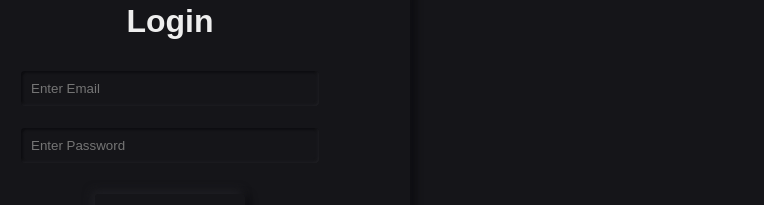
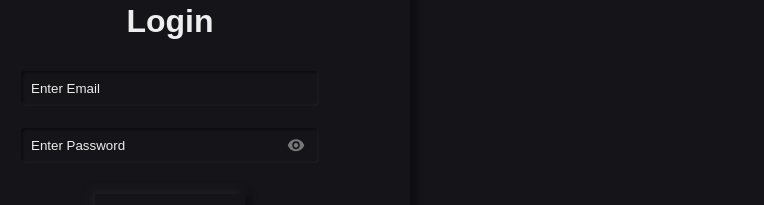
Before and after one commit to N-eeraj/neumorphic-form, a React (Vite) app: page / in a window 1280 px wide. Shown: the part 263-468 px from the top of the page, without its empty margins (470-1234 px from the left). Built offline with nearby package versions, Linux system fonts and the light colour scheme.

Commit message:
Added toggle password input visibility

```diff
--- a/src/components/Input.jsx
+++ b/src/components/Input.jsx
@@ -1,8 +1,29 @@
+import { useState } from 'react'
 import inputStyles from '@styles/input.module.css'
+import openEyeIcon from '@/assets/eye/open.svg'
+import closeEyeIcon from '@/assets/eye/close.svg'
 
 const Input = ({type, placeholder}) => {
+  const [showPassword, setShowPassword] = useState(false)
+  const currentType = (() => {
+    if (!type) return 'text'
+    if (type !== 'password') return type
+    return showPassword ? 'text' : 'password'
+  })()
+  const eyeIcon = showPassword ? closeEyeIcon : openEyeIcon
+  const handlePasswordToggle = () => setShowPassword(prevValue => !prevValue)
+
   return (
-    <input type={type || 'text'} placeholder={placeholder} className={inputStyles.input} />
+    <div className={inputStyles.container}>
+      <input type={currentType} placeholder={placeholder} className={inputStyles.input} />
+      {
+        type === 'password' && (
+          <button className={inputStyles.passwordToggleButton} onClick={handlePasswordToggle}>
+            <img src={eyeIcon} alt="Toggle Password" className={inputStyles.passwordToggleIcon} />
+          </button>
+        )
+      }
+    </div>
   )
 }
 
--- a/src/components/forms/Login.jsx
+++ b/src/components/forms/Login.jsx
@@ -17,7 +17,7 @@ const Login = ({onChangeForm, onSubmit}) => {
       </h3>
 
       <div className={formStyles.inputContainer}>
-        <Input placeholder="Enter Email" />
+        <Input type="email" placeholder="Enter Email" />
         <Input type="password" placeholder="Enter Password" />
       </div>
 
--- a/src/styles/input.module.css
+++ b/src/styles/input.module.css
@@ -1,7 +1,13 @@
+.container {
+    position: relative;
+    width: 300px;
+}
+
 .input {
-    width: 300px;
+    width: 100%;
     padding: 10px;
     background-color: var(--page);
+    color: var(--ink);
     border: 1px solid transparent;
     border-radius: 5px;
     box-shadow: inset -1px -1px 3px var(--shadow-left), inset 1px 1px 3px var(--shadow-right);
@@ -12,3 +18,24 @@
     box-shadow: inset -1px -1px 5px var(--shadow-left), inset 1px 1px 5px var(--shadow-right);
     outline: none;
 }
+
+.input::placeholder {
+    color: var(--ink);
+}
+
+.passwordToggleButton {
+    position: absolute;
+    top: 50%;
+    right: 15px;
+    height: 50%;
+    aspect-ratio: 1;
+    transform: translateY(-50%);
+    cursor: pointer;
+}
+
+.passwordToggleIcon {
+    width: 100%;
+    height: 100%;
+    object-fit: contain;
+    fill: red;
+}
```
Also changed, not shown: src/assets/eye/close.svg (added), src/assets/eye/open.svg (added).
